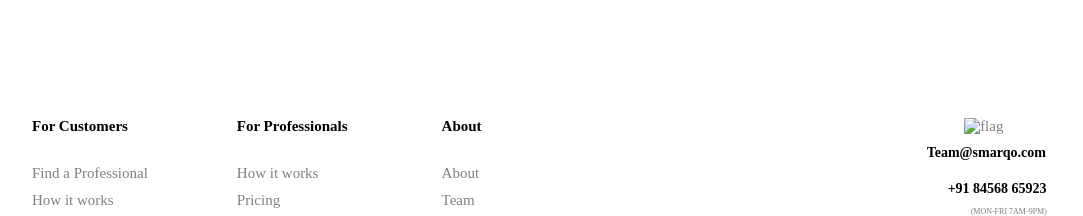
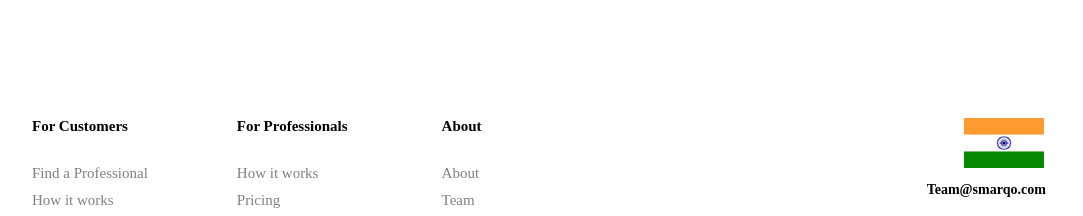
Before and after one commit to rajanukul/SmarQo_page1, a plain HTML site: page index.html in a window 1280 px wide. Shown: the part 1660-1876 px from the top of the page, without its empty margins (96-1179 px from the left). Drawn offline with Linux system fonts and the light colour scheme; the site is published under a folder, as on GitHub Pages, so addresses that start at the root find nothing.

Commit message:
Update index.html

```diff
--- a/index.html
+++ b/index.html
@@ -111,7 +111,7 @@
             <p class="grey">Blog</p>
           </div>
           <div class="col4">
-            &nbsp;&nbsp;&nbsp;&nbsp;&nbsp;&nbsp;&nbsp;&nbsp;&nbsp;&nbsp;<img class="flag" src="/assets/india.png" alt="flag">
+            &nbsp;&nbsp;&nbsp;&nbsp;&nbsp;&nbsp;&nbsp;&nbsp;&nbsp;&nbsp;<img class="flag" src="assets/india.png" alt="flag">
             <p class="bold1">Team@smarqo.com</p>
             <p class="mob">&nbsp;&nbsp;&nbsp;&nbsp;&nbsp;&nbsp;+91 84568 65923</p>
             <p class="day">&nbsp;&nbsp;&nbsp;&nbsp;&nbsp;&nbsp;&nbsp;&nbsp;&nbsp;&nbsp;&nbsp;&nbsp;&nbsp;&nbsp;&nbsp;&nbsp;&nbsp;&nbsp;&nbsp;&nbsp;&nbsp;&nbsp;(MON-FRI 7AM-9PM)</p>
```
